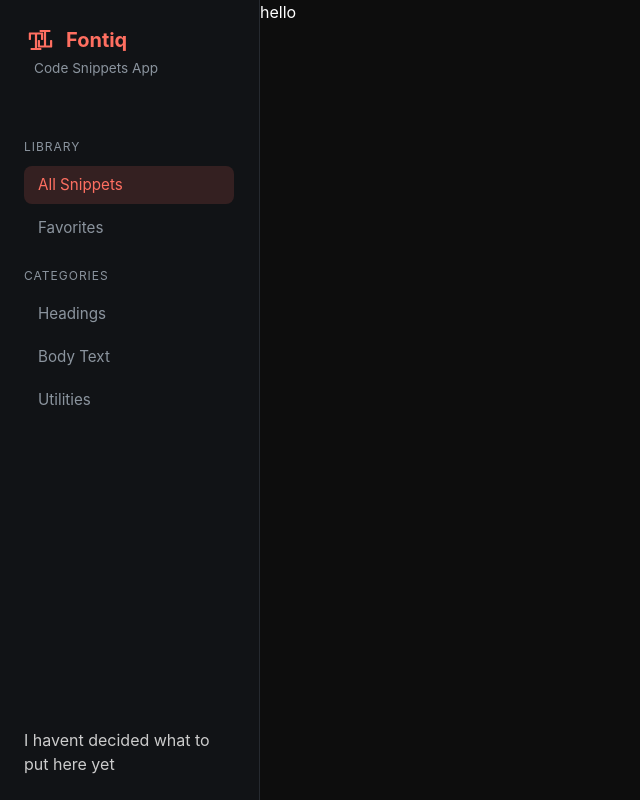
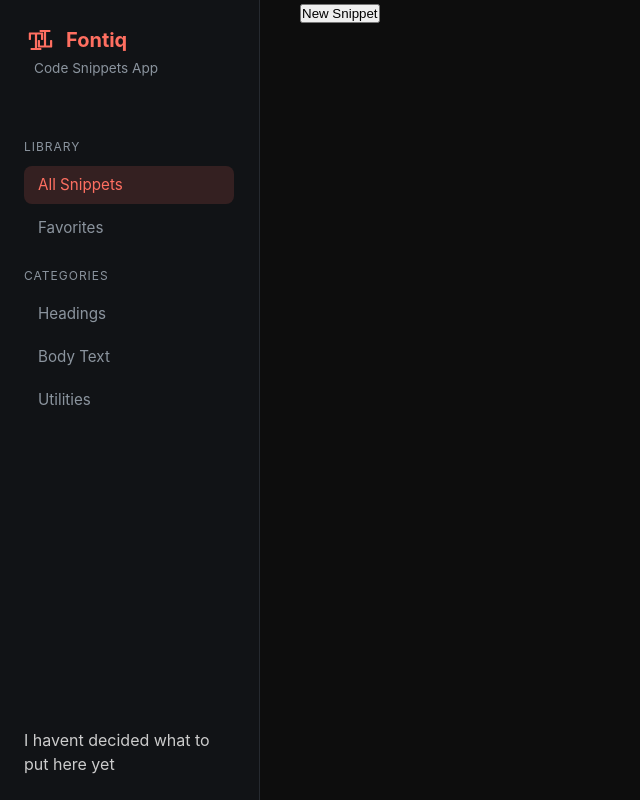
Before and after one commit to Johnson-Berisha/typography, a Next.js app: page /code-snippet-app in a window 1280 px wide. Shown: the whole page, without its empty margins (0-640 px from the left). Built offline with nearby package versions, Linux system fonts and the light colour scheme; no server answers.

Commit message:
started making the main content

```diff
--- a/src/app/code-snippet-app/codeSnippetApp.css
+++ b/src/app/code-snippet-app/codeSnippetApp.css
@@ -103,3 +103,12 @@ nav.snippets-nav {
 .sidebar-footer {
   margin-top: auto;
 }
+
+/* main content */
+main.main-content {
+  padding: 0 40px;
+  flex: 1;
+  overflow-y: auto;
+}
+
+.top-bar {}
--- a/src/app/code-snippet-app/page.js
+++ b/src/app/code-snippet-app/page.js
@@ -41,7 +41,14 @@ export default function CodeSnippetApp() {
           <p>I havent decided what to put here yet</p>
         </div>
       </aside>
-      hello
+      <main className="main-content">
+        <header className="top-bar">
+          <div className="search-bar"></div>
+          <div className="new-snippet-btn">
+            <button>New Snippet</button>
+          </div>
+        </header>
+      </main>
     </div>
   )
 }
```
